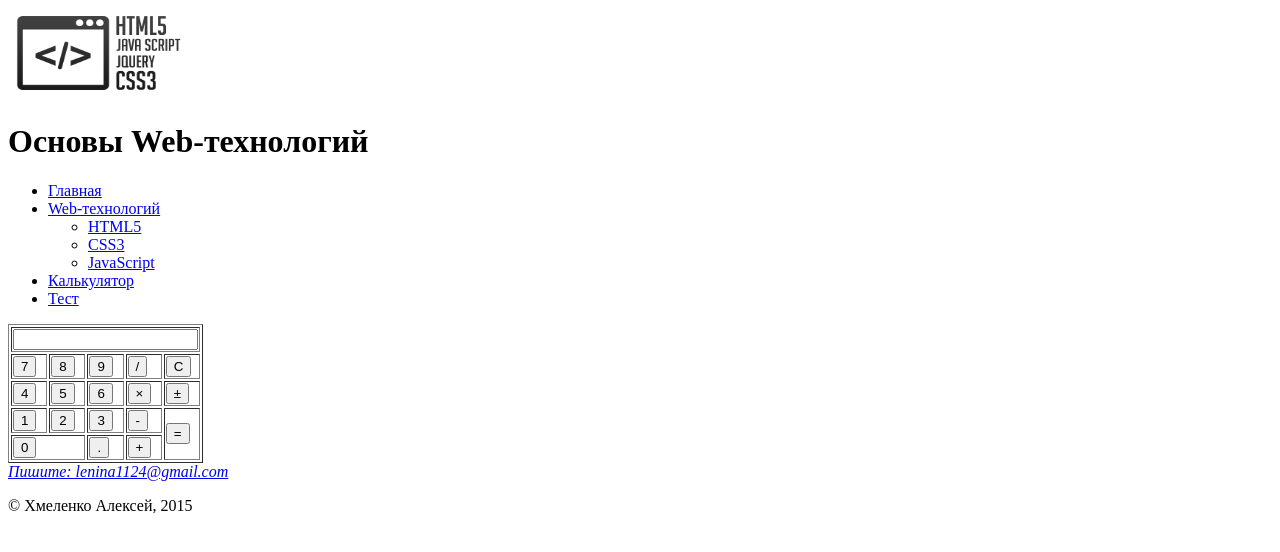
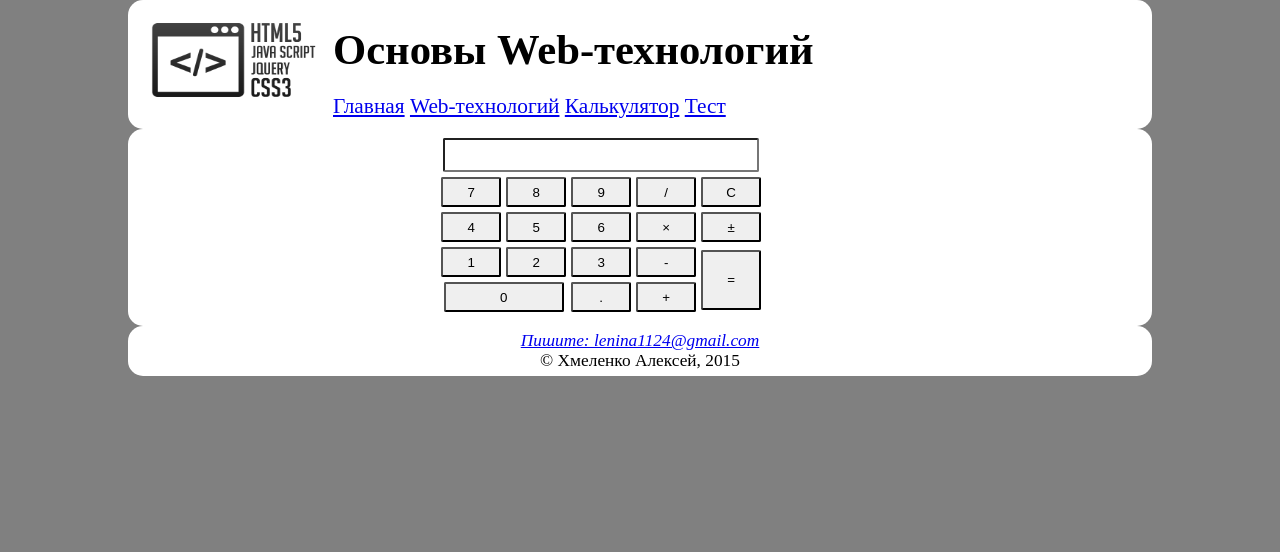
Before and after one commit to KhmelenkoOV/Khmelenko_Aleksey, a plain HTML site: page calc.html in a window 1280 px wide. Drawn offline with Linux system fonts and the light colour scheme.

Commit message:
добавил CSS

```diff
--- a/calc.html
+++ b/calc.html
@@ -3,104 +3,107 @@
    <head>
          <title>Д_З_Calculator HTML</title>
          <meta http-equiv="content-type" content="text/html; charset=utf-8" />
+		 <link rel="stylesheet" href="style.css" type="text/css"/>
    </head>
 	<body>
-			<header>
-		  <img src="webLogo.png" alt="" width="180" height="90" />
+		<header class="board">
+		  <img class="logo" src="webLogo.png" alt="" width="180" height="90" />
 			<h1>Основы Web-технологий</h1>
 			<nav>
 			    <ul>
-					<li><a href="index.html">Главная</a></li>
-					<li><a href="webtech.html">Web-технологий</a>
+					<li class="main"><a href="index.html">Главная</a></li>
+					<li class="main"><a href="webtech.html" class="sub">Web-технологий</a>
 					    <ul>
 							<li><a href="html5.html">HTML5</a></li>
 						    <li><a href="css3.html">CSS3</a></li>
 							<li><a href="java.html">JavaScript</a></li>
 					    </ul>
 					</li>
-					<li><a href="calc.html">Калькулятор</a></li>
-					<li><a href="test.html">Тест</a></li>
+					<li class="main"><a href="calc.html">Калькулятор</a></li>
+					<li class="main"><a href="test.html">Тест</a></li>
 				</ul>
 			</nav>
 		</header>
+	<div class="board">
+	<table class="calk" border="1">
 	<form>
-		<table border="1">
-			<col  span= "5" style="width: 30px;" />
+		<col  span= "5" style="width: 30px;" />
 			<tr>
 				<td colspan="5">
-					<input type="text" />
+					<input class="inp" type="text" />
 				</td>
 			</tr>
 			<tr>
 				<td>
-					<input type="button" name="button" onclick="callFunction()" value="7" />
+					<input type="button" name="button" onclick="callFunction()" value="7" class="btntp1"/>
 				</td>
 				<td>
-					<input type="button" name="button" onclick="callFunction()" value="8" />
+					<input type="button" name="button" onclick="callFunction()" value="8" class="btntp1"/>
 				</td>
 				<td>
-					<input type="button" name="button" onclick="callFunction()" value="9" />
+					<input type="button" name="button" onclick="callFunction()" value="9" class="btntp1"/>
 				</td>
 				<td>
-					<input type="button" name="button" onclick="callFunction()" value="/" />
+					<input type="button" name="button" onclick="callFunction()" value="/" class="btntp1"/>
 				</td>
 				<td>
-					<input type="button" name="button" onclick="callFunction()" value="C" />
+					<input type="button" name="button" onclick="callFunction()" value="C" class="btntp1"/>
 				</td>
 			</tr>
 			<tr>
 				<td>
-					<input type="button" name="button" onclick="callFunction()" value="4" />
+					<input type="button" name="button" onclick="callFunction()" value="4" class="btntp1"/>
 				</td>
 				<td>
-					<input type="button" name="button" onclick="callFunction()" value="5" />
+					<input type="button" name="button" onclick="callFunction()" value="5" class="btntp1"/>
 				</td>
 				<td>
-					<input type="button" name="button" onclick="callFunction()" value="6" />
+					<input type="button" name="button" onclick="callFunction()" value="6" class="btntp1"/>
 				</td>
 				<td>
-					<input type="button" name="button" onclick="callFunction()" value="&#215;" />
+					<input type="button" name="button" onclick="callFunction()" value="&#215;" class="btntp1"/>
 				</td>
 				<td>
-					<input type="button" name="button" onclick="callFunction()" value="&#177;" />
+					<input type="button" name="button" onclick="callFunction()" value="&#177;" class="btntp1"/>
 				</td>
 			</tr>
 			<tr>
 				<td>
-					<input type="button" name="button" onclick="callFunction()" value="1" />
+					<input type="button" name="button" onclick="callFunction()" value="1" class="btntp1"/>
 				</td>
 				<td>
-					<input type="button" name="button" onclick="callFunction()" value="2" />
+					<input type="button" name="button" onclick="callFunction()" value="2" class="btntp1"/>
 				</td>
 				<td>
-					<input type="button" name="button" onclick="callFunction()" value="3" />
+					<input type="button" name="button" onclick="callFunction()" value="3" class="btntp1"/>
 				</td>
 				<td>
-					<input type="button" name="button" onclick="callFunction()" value="-" />
+					<input type="button" name="button" onclick="callFunction()" value="-" class="btntp1"/>
 				</td>
 				<td rowspan="2">
-					<input type="button" name="button" onclick="callFunction()" value="=" />
+					<input type="button" name="button" onclick="callFunction()" value="=" class="btntp2"/>
 				</td>
 			</tr>
 			<tr>
 				<td colspan="2">
-					<input type="button" name="button" onclick="callFunction()" value="0" />
+					<input type="button" name="button" onclick="callFunction()" value="0" class="btntp3"/>
 				</td>
 				<td>
-					<input type="button" name="button" onclick="callFunction()" value="." />
+					<input type="button" name="button" onclick="callFunction()" value="." class="btntp1"/>
 				</td>
 				<td>
-					<input type="button" name="button" onclick="callFunction()" value="+" />
+					<input type="button" name="button" onclick="callFunction()" value="+" class="btntp1"/>
 				</td>
 			</tr>
-
-		</table>
 	</form>
-		<footer>
-			<address>
-			<a href="mailto:lenina1124@gmail.com">Пишите: lenina1124@gmail.com</a>
+	</table>
+	</div>
+		<footer class="board">
+		    <span class="flor"><address>
+			   <a href="mailto:lenina1124@gmail.com">Пишите: lenina1124@gmail.com</a>
             </address>
 			<p>&#169; Хмеленко Алексей, 2015</p>
+			</span>
 		</footer>
 	</body>
 </html>
--- a/css3.html
+++ b/css3.html
@@ -3,29 +3,30 @@
    <head>
          <title>Д_З_CSS3 HTML</title>
          <meta http-equiv="content-type" content="text/html; charset=utf-8" />
+		 <link rel="stylesheet" href="style.css" type="text/css"/>
    </head>
    <body>
-			<header>
-		  <img src="webLogo.png" alt="" width="180" height="90" />
+		<header class="board">
+		  <img class="logo" src="webLogo.png" alt="" width="180" height="90" />
 			<h1>Основы Web-технологий</h1>
 			<nav>
 			    <ul>
-					<li><a href="index.html">Главная</a></li>
-					<li><a href="webtech.html">Web-технологий</a>
+					<li class="main"><a href="index.html">Главная</a></li>
+					<li class="main"><a href="webtech.html" class="sub">Web-технологий</a>
 					    <ul>
 							<li><a href="html5.html">HTML5</a></li>
 						    <li><a href="css3.html">CSS3</a></li>
 							<li><a href="java.html">JavaScript</a></li>
 					    </ul>
 					</li>
-					<li><a href="calc.html">Калькулятор</a></li>
-					<li><a href="test.html">Тест</a></li>
+					<li class="main"><a href="calc.html">Калькулятор</a></li>
+					<li class="main"><a href="test.html">Тест</a></li>
 				</ul>
 			</nav>
 		</header>
-
+			<div class="board">
+				<h1>CSS3</h1>
 				<article>
-					<h2>CSS3</h2>
 					<p><b>CSS</b>
 							(англ. Cascading Style Sheets — каскадные таблицы стилей) —
 						<i>формальный язык</i>
@@ -41,11 +42,13 @@
 							, например, к SVG или XUL.
 					</p>
 				</article>
-		<footer>
-			<address>
-			<a href="mailto:lenina1124@gmail.com">Пишите: lenina1124@gmail.com</a>
+			</div>
+		<footer class="board">
+		    <span class="flor"><address>
+			   <a href="mailto:lenina1124@gmail.com">Пишите: lenina1124@gmail.com</a>
             </address>
 			<p>&#169; Хмеленко Алексей, 2015</p>
+			</span>
 		</footer>
 </body>
 
--- /dev/null
+++ b/style.css
@@ -0,0 +1,98 @@
+* { margin: 0; padding: 0; }
+p { margin: 0px 0 0px 0; }
+
+html{ background-color: gray;
+    width: 1024px;
+	margin: 0 auto;
+	}
+.logo{float:left;
+	padding: 10px 10px 0px 10px;
+    }
+.board {background-color: white;
+	padding: 5px;
+	border-radius: 15px;
+     }
+header{font-family:times new roman;
+	font-size:16pt;
+	text-align: start;
+	}
+nav {text-align: start;
+	margin: 0 0 5px 200px;
+    }
+.main {display: inline-block;
+    }
+li ul {position: absolute;
+    display: none;
+     }
+li:hover ul {
+	  position: absolute;
+	  text-align: start;
+	  padding: 5px;
+      display: block;
+	  background-color: white;
+      width: 100px;
+      border: 2px solid black;
+	  border-radius: 5px;
+	  list-style: none
+     }
+h1 {margin: 20px 0;}
+div{font-family:arial;
+	text-align: justify;
+	font-size:15pt;
+	}
+span.flor {text-align: center;
+	font-size:13pt;
+    }
+.wt {margin: 0 0 0 50px;
+	}
+aside {display: block;
+	  background-color: silver;
+      width: 280px;
+      border: 0px solid black;
+	  border-radius: 15px;
+	  float:right;
+	  padding: 10px 10px 10px 10px;
+	  margin: 5px 5px;
+	  font-family:times new roman;
+	  font-size:13pt;
+	 }
+h3 {	  font-size:18pt;
+	  margin: 20px 0px;
+	}
+h3.asd {font-family: times new roman;
+	  font-size:16pt;
+	  margin: 10px 0px;
+	}
+aside  p:first-letter {
+	  font-size:14pt;
+    }
+nav.tp {margin: 0; padding: 0;
+	}
+input.val {font-size:14pt;
+	}
+table {display: inline-block;
+	margin-left: 30%;
+	text-align: center;
+	border-collapse: collapse;
+	border: 1px solid white;
+	}
+.inp{width: 312px;
+	height:30px;
+	border-radius: 2px;
+	margin: 2px 2px 2px 2px;
+	}
+.btntp1{width: 60px;
+		height:30px;
+		border-radius: 2px;
+		margin: 2px 2px 2px 2px;
+	}
+.btntp2{width: 60px;
+		height:60px;
+		border-radius: 2px;
+		margin: 2px 2px 2px 2px;
+	}
+.btntp3{width: 120px;
+		height:30px;
+		border-radius: 2px;
+		margin: 2px 2px 2px 2px;
+	}
```
Also changed, not shown: html5.html (+23 -18 lines), index.html (+13 -10 lines), java.html (+14 -10 lines), test.html (+23 -11 lines), webtech.html (+21 -17 lines).
